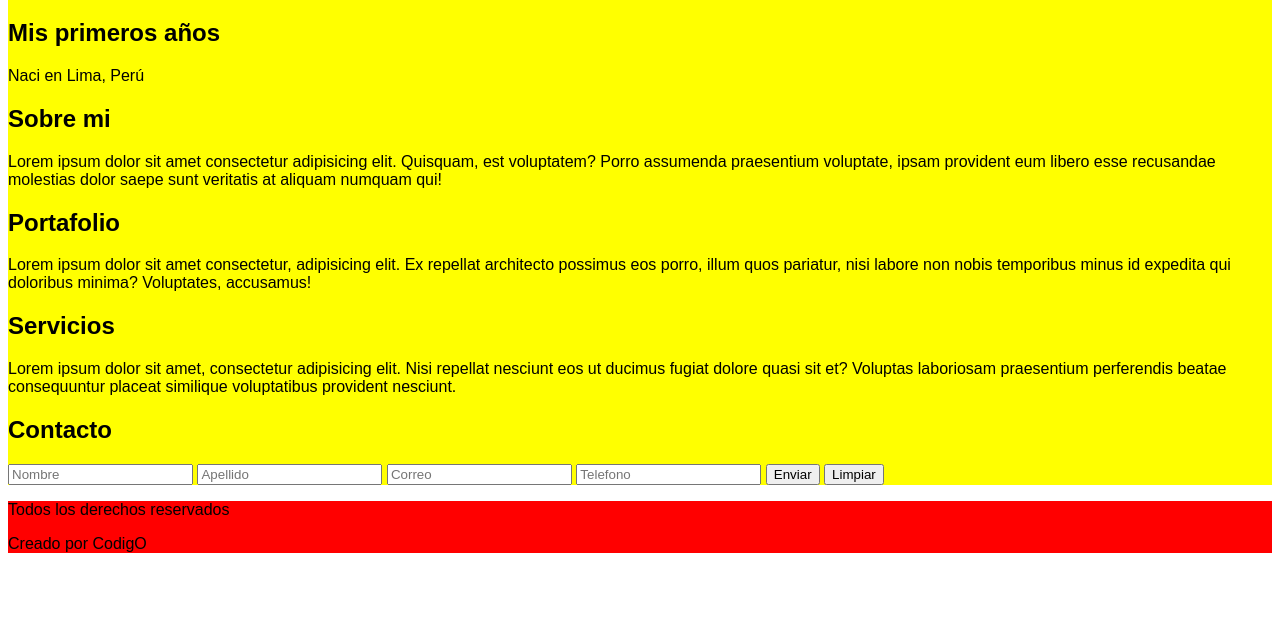
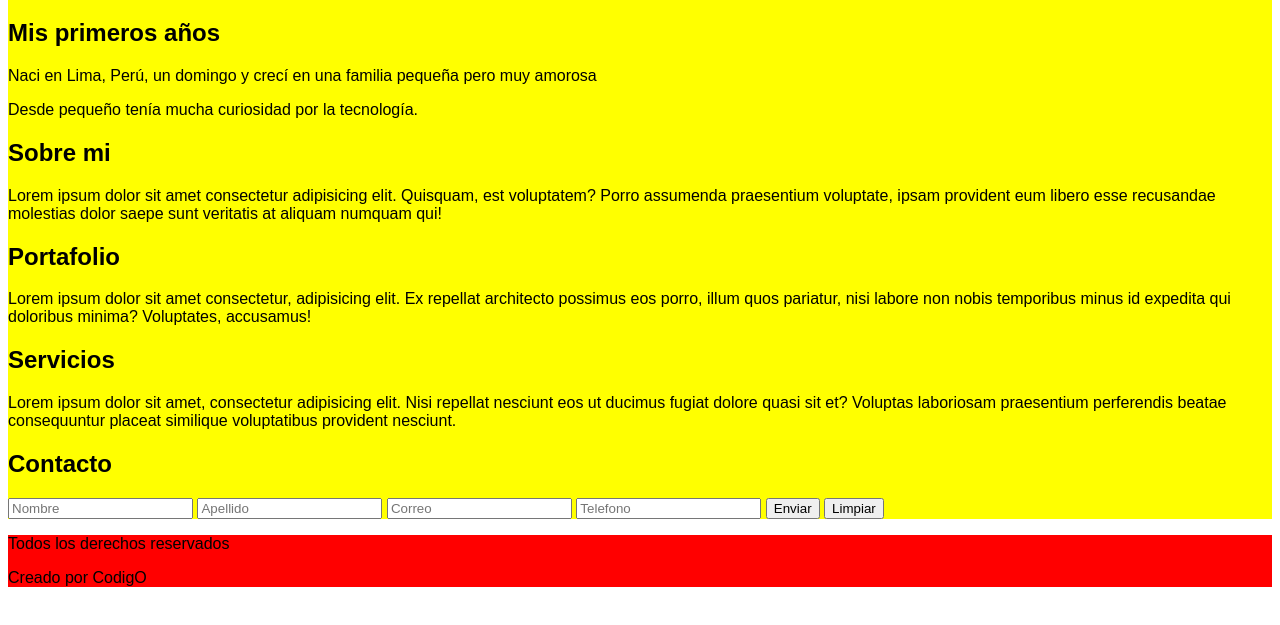
Before and after one commit to jfalconidc/mi-proyecto-git, a plain HTML site: page index.html in a window 1280 px wide. Shown: the part 159-784 px from the top of the page. Drawn offline with Linux system fonts and the light colour scheme.

Commit message:
update, agregados comentarios a scripts.js e index.html

```diff
--- a/index.html
+++ b/index.html
@@ -43,7 +43,11 @@
         <h1>Titulo principal</h1>
         <h2>Mis primeros años</h2>
         <article>
-            Naci en Lima, Perú
+            <!--Descripción incial corta-->
+            <p>Naci en Lima, Perú, un domingo y crecí en una familia pequeña pero muy
+                amorosa</p>
+            <p>Desde pequeño tenía mucha curiosidad por la tecnología.</p>
+            <!--Fin de la descripción incial-->
         </article>
         <section>
             <h2>Sobre mi</h2>
--- a/scripts.js
+++ b/scripts.js
@@ -0,0 +1,4 @@
+/**
+ * Este es un archivo de Javascript, en el futuro lo usarás para agregar dinamismo
+ * a tus aplicaciones web.
+ */
```
